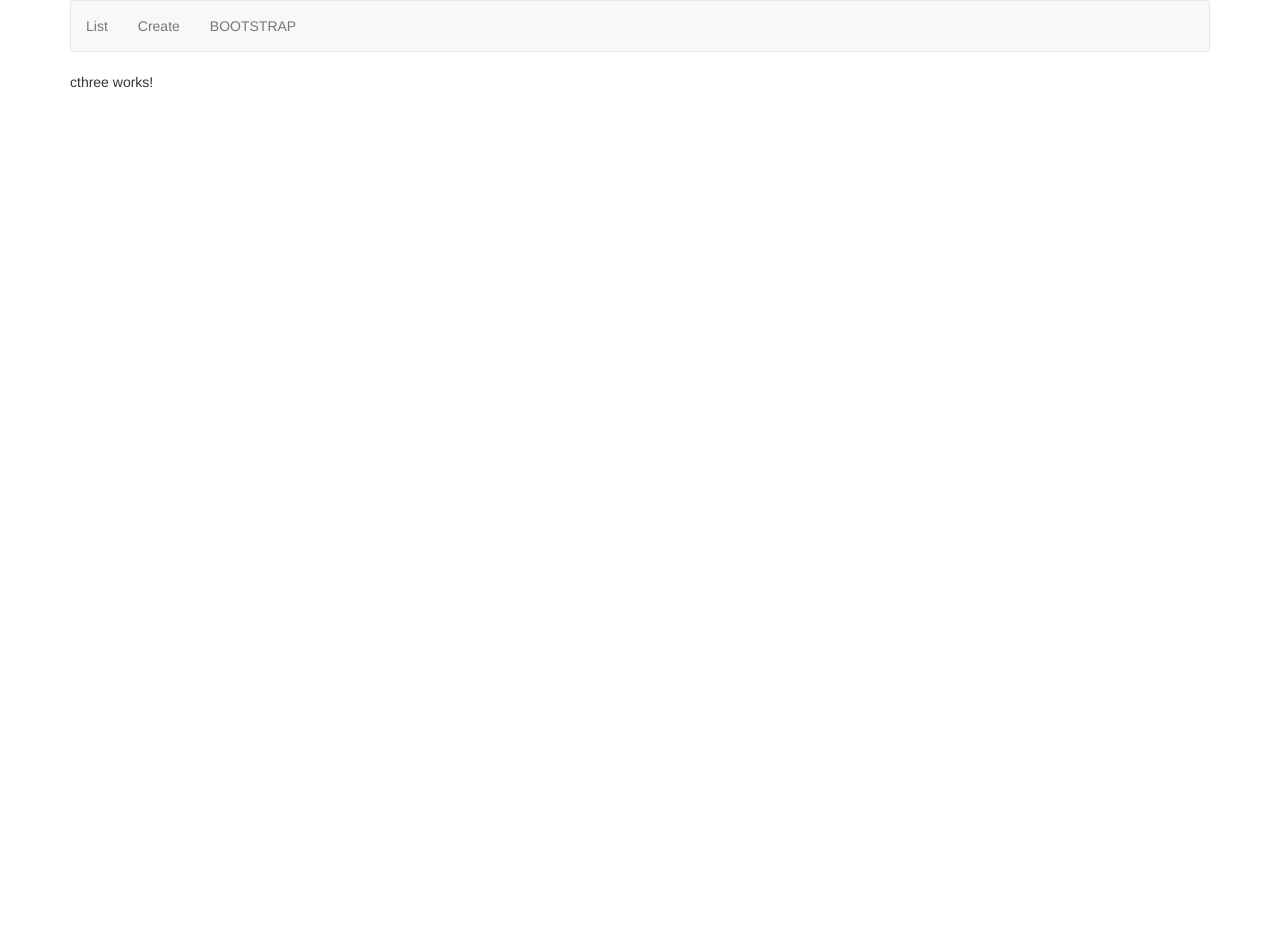
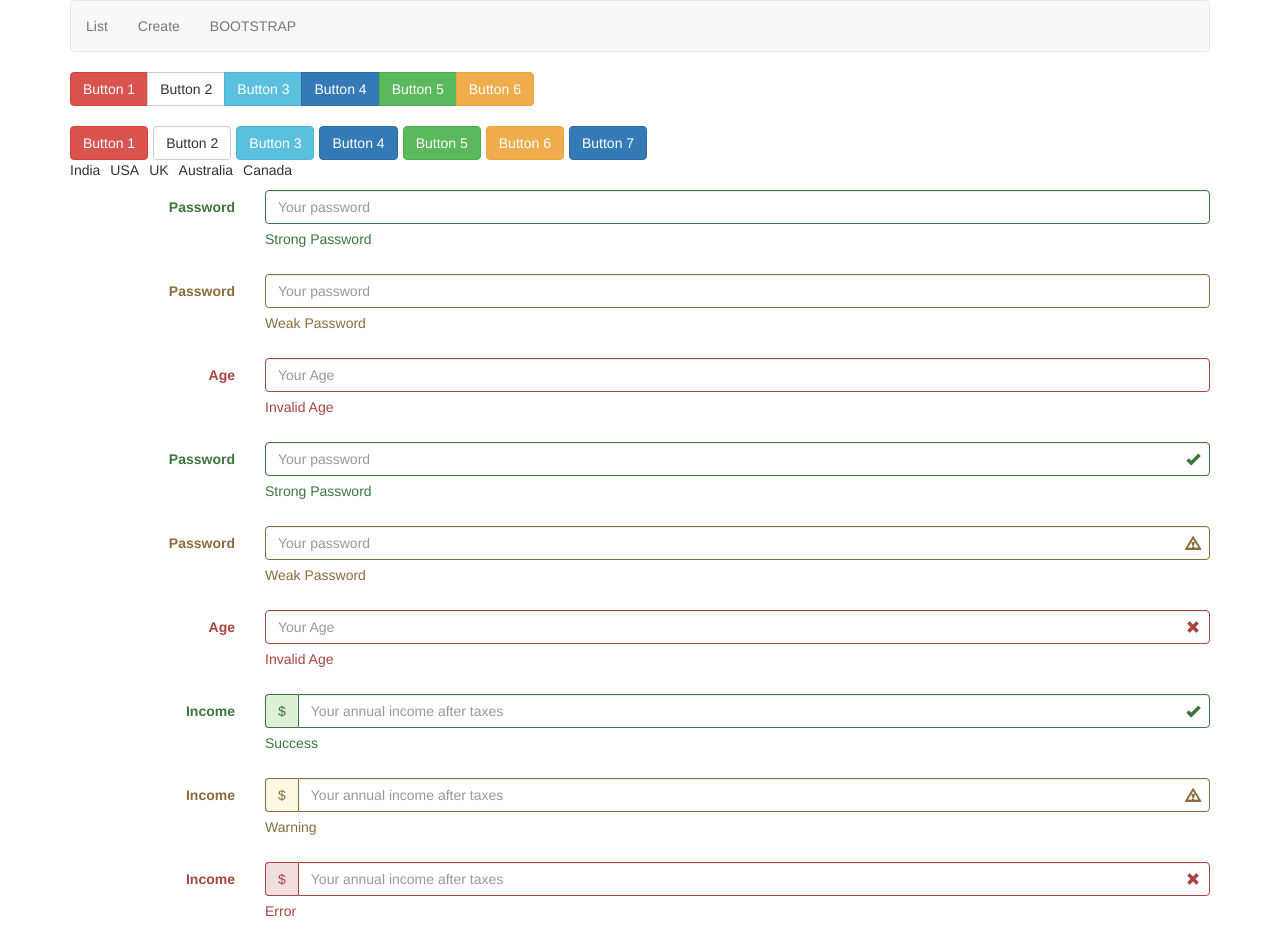
Before and after one commit to nirbhsy566/rformss, an Angular app: page /three in a window 1280 px wide. Before the commit the page ends 800 px from the top, so only its background shows below. Built offline with nearby package versions, Linux system fonts and the light colour scheme.

Commit message:
k
Signed-off-by: nirbhsy566 <45519373+nirbhsy566@users.noreply.github.com>

```diff
--- a/src/app/cthree/cthree.component.html
+++ b/src/app/cthree/cthree.component.html
@@ -1,3 +1,134 @@
-<p>
-  cthree works!
-</p>
+<div class="btn-group">
+  <button class="btn btn-danger">Button 1</button>
+  <button class="btn btn-default">Button 2</button>
+  <button class="btn btn-info">Button 3</button>
+  <button class="btn btn-primary">Button 4</button>
+  <button class="btn btn-success">Button 5</button>
+  <button class="btn btn-warning">Button 6</button>
+</div>
+<br>
+<br>
+<div class="btn-toolbar">
+  <div class="btn-group">
+      <a href="#" class="btn btn-danger">Button 1</a>
+    </div>
+    <div class="btn-group">
+      <a href="#" class="btn btn-default">Button 2</a>
+  </div>
+  <div class="btn-group">
+      <a href="#" class="btn btn-info">Button 3</a>
+    </div>
+    <div class="btn-group">
+      <a href="#" class="btn btn-primary">Button 4</a>
+    </div>
+    <div class="btn-group">
+      <a href="#" class="btn btn-success">Button 5</a>
+  </div>
+  <div class="btn-group">
+      <a href="#" class="btn btn-warning">Button 6</a>
+    </div>
+    <div class="btn-group">
+      <a href="#" class="btn btn-primary">Button 7</a>
+  </div>
+</div>
+
+<ul class="list-inline">
+  <li>India</li>
+  <li>USA</li>
+  <li>UK</li>
+  <li>Australia</li>
+  <li>Canada</li>
+</ul>
+<form class="form-horizontal">
+  <div class="form-group has-success">
+      <label class="col-xs-2 control-label" for="txtStrongPassword">Password</label>
+      <div class="col-xs-10">
+          <input type="password" id="txtStrongPassword" class="form-control"
+                  placeholder="Your password">
+          <span class="help-block">Strong Password</span>
+      </div>
+  </div>
+  <div class="form-group has-warning">
+      <label class="col-xs-2 control-label" for="txtWeakPassword">Password</label>
+      <div class="col-xs-10">
+          <input type="password" id="txtWeakPassword" class="form-control"
+                  placeholder="Your password">
+          <span class="help-block">Weak Password</span>
+      </div>
+  </div>
+  <div class="form-group has-error">
+      <label class="col-xs-2 control-label" for="txtAge">Age</label>
+      <div class="col-xs-10">
+          <input type="number" id="txtAge" class="form-control"
+                  placeholder="Your Age">
+          <span class="help-block">Invalid Age</span>
+      </div>
+  </div>
+</form>
+<form class="form-horizontal">
+  <div class="form-group has-success has-feedback">
+      <label class="col-xs-2 control-label" for="txtStrongPassword">Password</label>
+      <div class="col-xs-10">
+          <input type="password" id="txtStrongPassword" class="form-control"
+                  placeholder="Your password">
+          <span class="glyphicon glyphicon-ok form-control-feedback"></span>
+          <span class="help-block">Strong Password</span>
+      </div>
+  </div>
+  <div class="form-group has-warning has-feedback">
+      <label class="col-xs-2 control-label" for="txtWeakPassword">Password</label>
+      <div class="col-xs-10">
+          <input type="password" id="txtWeakPassword" class="form-control"
+                  placeholder="Your password">
+          <span class="glyphicon glyphicon-warning-sign form-control-feedback"></span>
+          <span class="help-block">Weak Password</span>
+      </div>
+  </div>
+  <div class="form-group has-error has-feedback">
+      <label class="col-xs-2 control-label" for="txtAge">Age</label>
+      <div class="col-xs-10">
+          <input type="number" id="txtAge" class="form-control"
+                  placeholder="Your Age">
+          <span class="glyphicon glyphicon-remove form-control-feedback"></span>
+          <span class="help-block">Invalid Age</span>
+      </div>
+  </div>
+</form>
+<form class="form-horizontal">
+  <div class="form-group has-success has-feedback">
+      <label class="col-xs-2 control-label" for="txtStrongPassword">Income</label>
+      <div class="col-xs-10">
+          <div class="input-group">
+              <span class="input-group-addon">$</span>
+              <input type="text" id="txtIncome" class="form-control"
+                      placeholder="Your annual income after taxes">
+          </div>
+          <span class="glyphicon glyphicon-ok form-control-feedback"></span>
+          <span class="help-block">Success</span>
+      </div>
+  </div>
+  <div class="form-group has-warning has-feedback">
+      <label class="col-xs-2 control-label" for="txtStrongPassword">Income</label>
+      <div class="col-xs-10">
+          <div class="input-group">
+              <span class="input-group-addon">$</span>
+              <input type="text" id="txtIncome" class="form-control"
+                      placeholder="Your annual income after taxes">
+          </div>
+          <span class="glyphicon glyphicon-warning-sign form-control-feedback"></span>
+          <span class="help-block">Warning</span>
+      </div>
+  </div>
+  <div class="form-group has-error has-feedback">
+      <label class="col-xs-2 control-label" for="txtStrongPassword">Income</label>
+      <div class="col-xs-10">
+          <div class="input-group">
+              <span class="input-group-addon">$</span>
+              <input type="text" id="txtIncome" class="form-control"
+                      placeholder="Your annual income after taxes">
+          </div>
+          <span class="glyphicon glyphicon-remove form-control-feedback"></span>
+          <span class="help-block">Error</span>
+      </div>
+  </div>
+</form>
```
